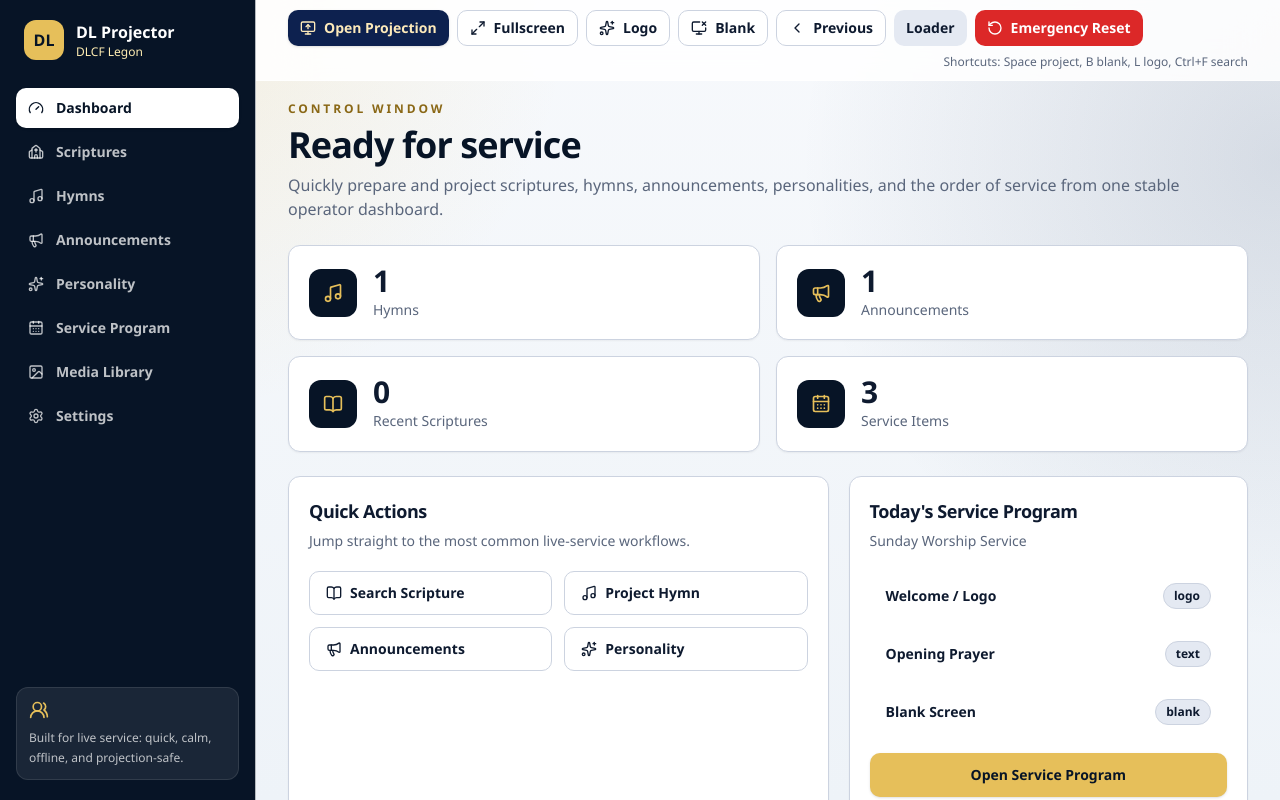
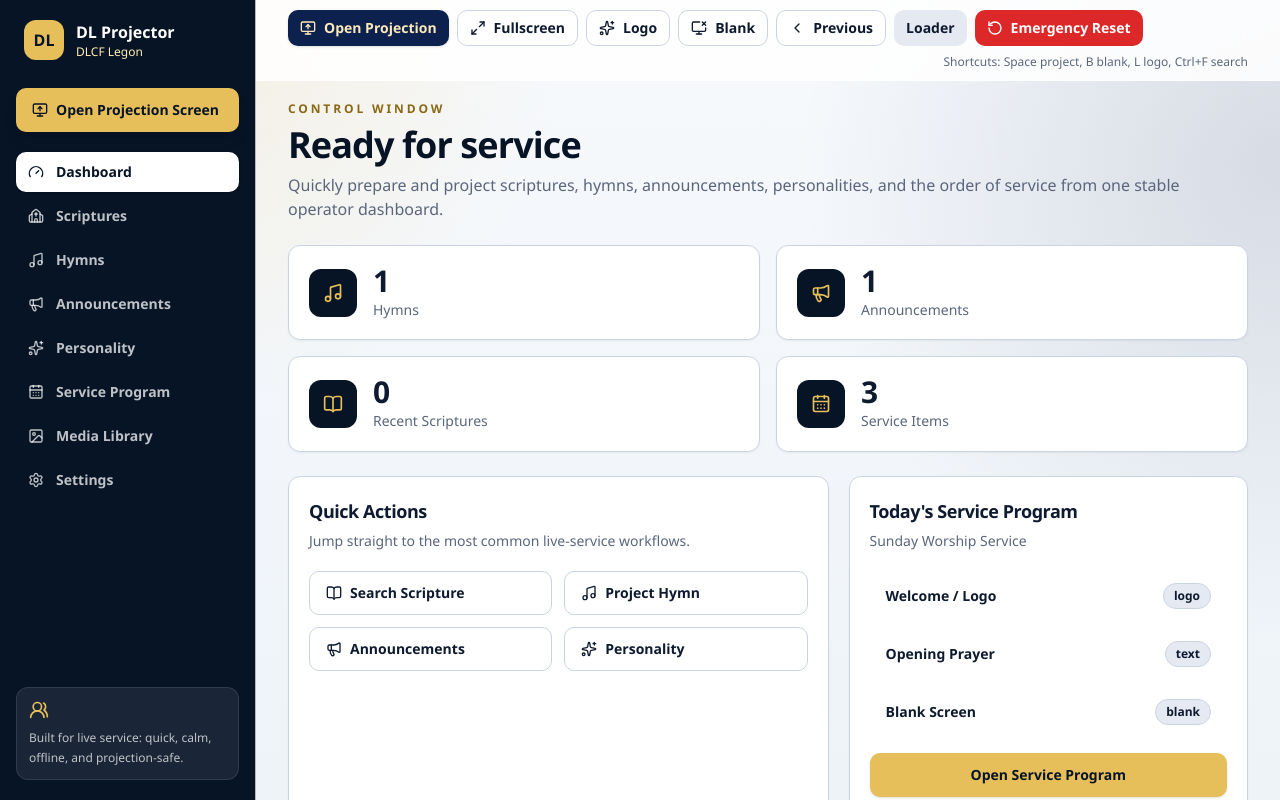
Before and after one commit to DevPrinceK/dlprojector, a React (Vite) app: page / in a window 1280 px wide. Built offline with nearby package versions, Linux system fonts and the light colour scheme.

Commit message:
Update Sidebar.tsx

```diff
--- a/src/components/layout/Sidebar.tsx
+++ b/src/components/layout/Sidebar.tsx
@@ -4,13 +4,16 @@ import {
   Gauge,
   Image,
   Megaphone,
+  MonitorUp,
   Music,
   Settings,
   Sparkles,
   UsersRound
 } from "lucide-react";
 import { cn } from "../../lib/utils";
+import { openProjectionWindow } from "../../lib/projection-window";
 import { useAppStore, type ControlView } from "../../stores/app.store";
+import { Button } from "../ui/button";
 
 const navItems: Array<{ id: ControlView; label: string; icon: typeof Gauge }> = [
   { id: "dashboard", label: "Dashboard", icon: Gauge },
@@ -26,6 +29,12 @@ const navItems: Array<{ id: ControlView; label: string; icon: typeof Gauge }> =
 export function Sidebar() {
   const activeView = useAppStore((state) => state.activeView);
   const setActiveView = useAppStore((state) => state.setActiveView);
+  const pushToast = useAppStore((state) => state.pushToast);
+
+  const openProjection = async () => {
+    const status = await openProjectionWindow();
+    pushToast({ kind: "success", title: "Projection window opened", description: status });
+  };
 
   return (
     <aside className="hidden h-screen w-64 shrink-0 border-r border-white/70 bg-navy-900 px-4 py-5 text-white lg:flex lg:flex-col">
@@ -38,6 +47,11 @@ export function Sidebar() {
           <div className="text-xs text-gold-100">DLCF Legon</div>
         </div>
       </div>
+
+      <Button className="mb-5 w-full justify-start font-black shadow-lg" variant="gold" onClick={() => void openProjection()}>
+        <MonitorUp className="h-4 w-4" />
+        Open Projection Screen
+      </Button>
 
       <nav className="space-y-1">
         {navItems.map((item) => {
```
